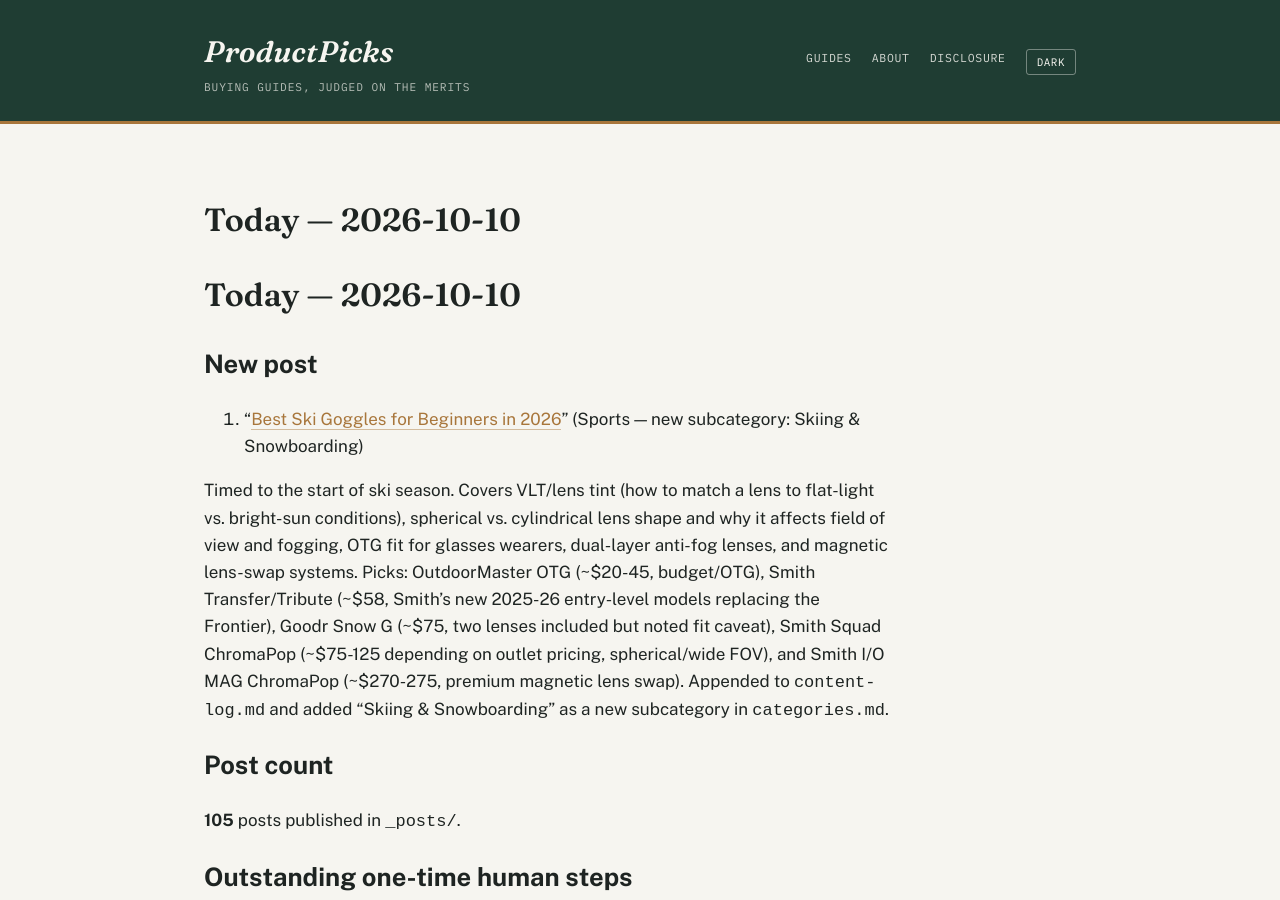
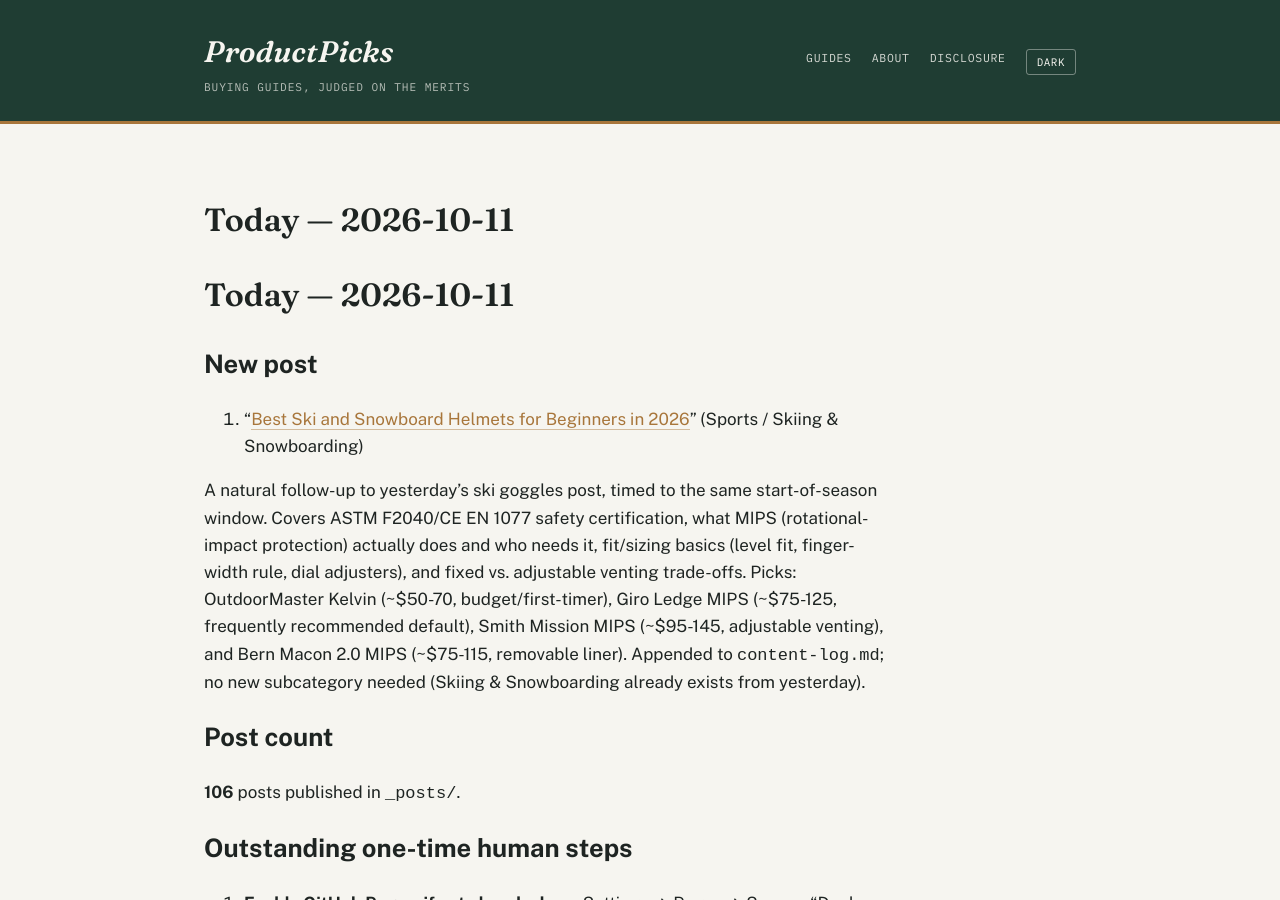
Before and after one commit to ajith198/ProductPicks, a Jekyll site: the page built from today.md, in a window 1280 px wide and 900 px high. Built offline with Jekyll 4.4.1, drawn with Linux system fonts in a browser that asks for light colours; our own code applies the rules of GitHub Pages for plain Markdown files.

Commit message:
daily: 2026-10-11 new post + log update
Add Skiing & Snowboarding helmets buying guide, following yesterday's
goggles post. Update content-log, today.md, and TODAY.md.

Co-Authored-By: Claude Sonnet 5 <noreply@anthropic.com>
Claude-Session: https://claude.ai/code/session_018272ZRjGdMYxQHRB4aHYb6

```diff
--- a/today.md
+++ b/today.md
@@ -1,14 +1,14 @@
-# Today — 2026-10-10
+# Today — 2026-10-11
 
 ## New post
 
-1. "[Best Ski Goggles for Beginners in 2026](/skiing-snowboarding/buying-guides/best-ski-goggles-for-beginners/)" (Sports — new subcategory: Skiing & Snowboarding)
+1. "[Best Ski and Snowboard Helmets for Beginners in 2026](/skiing-snowboarding/buying-guides/best-ski-and-snowboard-helmets-for-beginners/)" (Sports / Skiing & Snowboarding)
 
-Timed to the start of ski season. Covers VLT/lens tint (how to match a lens to flat-light vs. bright-sun conditions), spherical vs. cylindrical lens shape and why it affects field of view and fogging, OTG fit for glasses wearers, dual-layer anti-fog lenses, and magnetic lens-swap systems. Picks: OutdoorMaster OTG (~$20-45, budget/OTG), Smith Transfer/Tribute (~$58, Smith's new 2025-26 entry-level models replacing the Frontier), Goodr Snow G (~$75, two lenses included but noted fit caveat), Smith Squad ChromaPop (~$75-125 depending on outlet pricing, spherical/wide FOV), and Smith I/O MAG ChromaPop (~$270-275, premium magnetic lens swap). Appended to `content-log.md` and added "Skiing & Snowboarding" as a new subcategory in `categories.md`.
+A natural follow-up to yesterday's ski goggles post, timed to the same start-of-season window. Covers ASTM F2040/CE EN 1077 safety certification, what MIPS (rotational-impact protection) actually does and who needs it, fit/sizing basics (level fit, finger-width rule, dial adjusters), and fixed vs. adjustable venting trade-offs. Picks: OutdoorMaster Kelvin (~$50-70, budget/first-timer), Giro Ledge MIPS (~$75-125, frequently recommended default), Smith Mission MIPS (~$95-145, adjustable venting), and Bern Macon 2.0 MIPS (~$75-115, removable liner). Appended to `content-log.md`; no new subcategory needed (Skiing & Snowboarding already exists from yesterday).
 
 ## Post count
 
-**105** posts published in `_posts/`.
+**106** posts published in `_posts/`.
 
 ## Outstanding one-time human steps
 
```
Also changed, not shown: TODAY.md (+1 -1 lines), _posts/2026-10-11-best-ski-and-snowboard-helmets-for-beginners.md (added, +62 -0 lines), content-log.md (+1 -0 lines).
